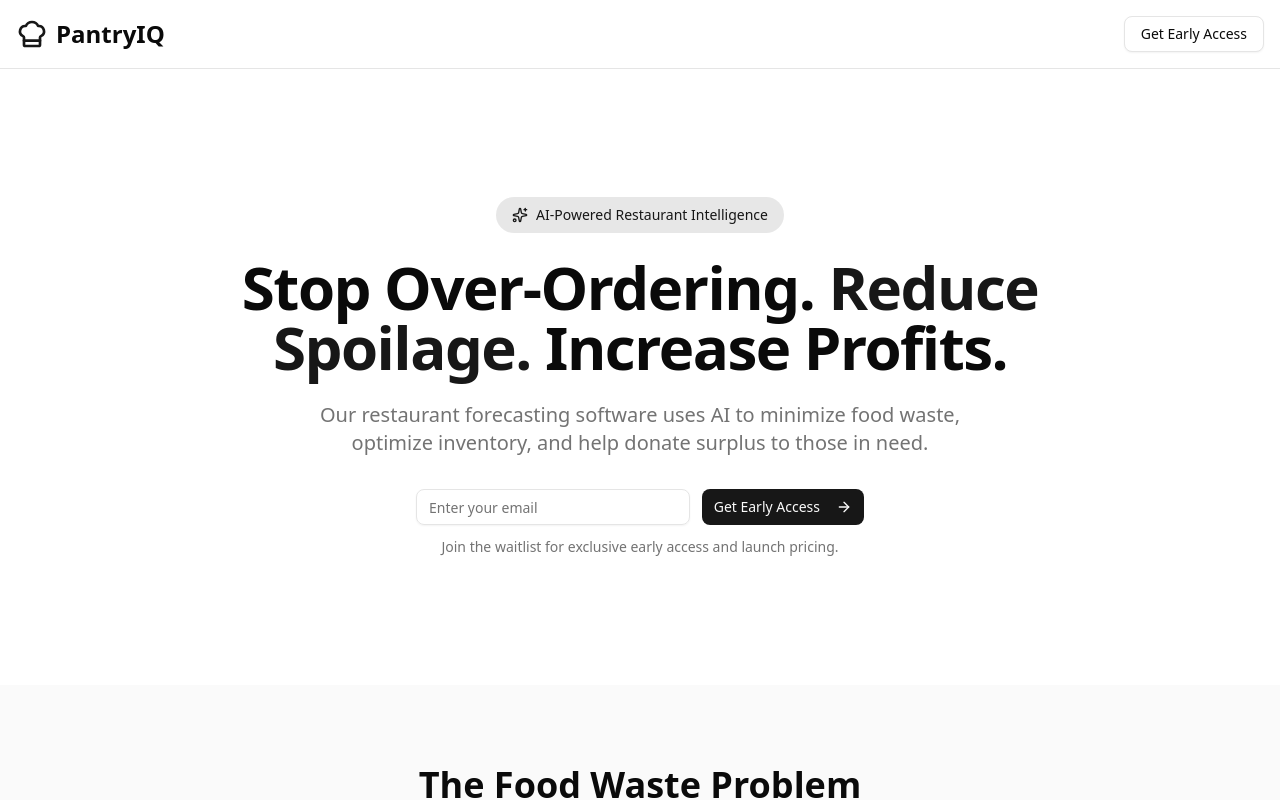
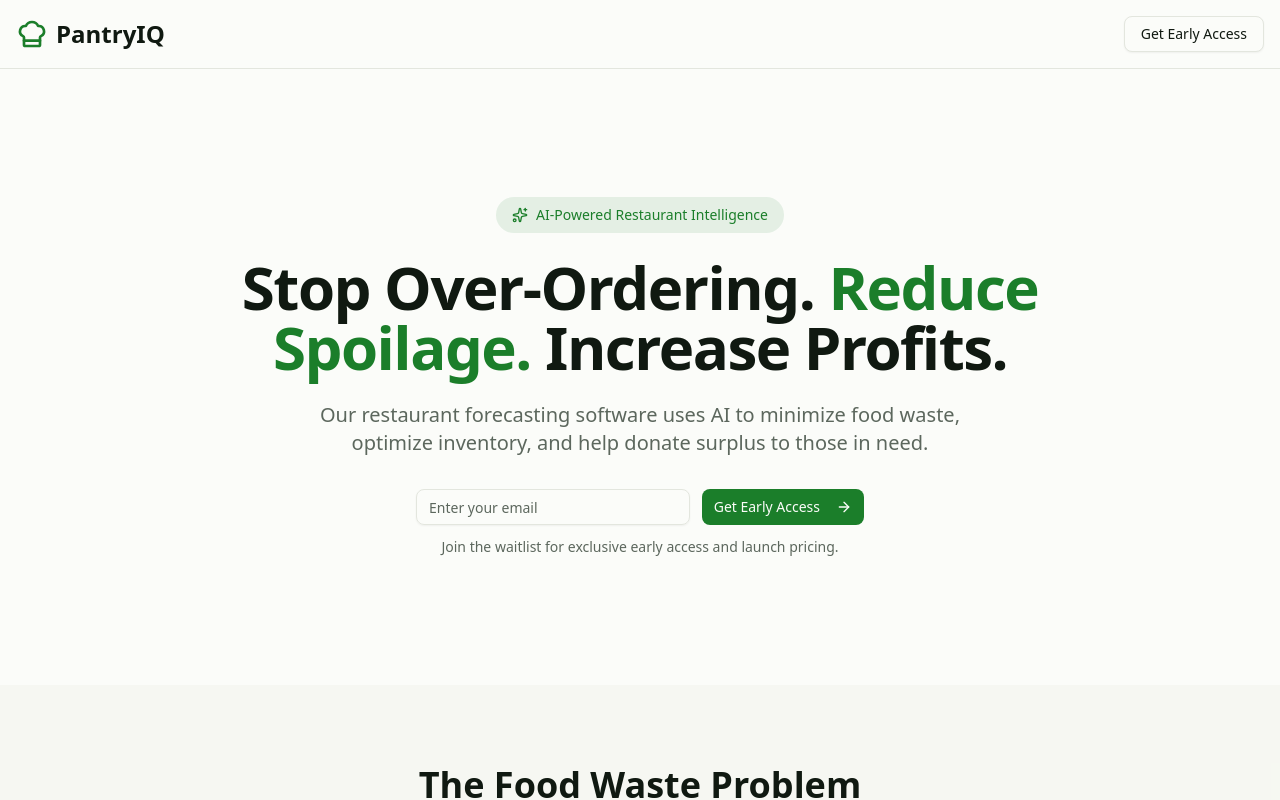
Before and after one commit to harryt04/pantry-iq-landing, a Next.js app: page / in a window 1280 px wide. Shown: the top 800 px of the page. Built offline with nearby package versions, Linux system fonts and the light colour scheme; no server answers.

Commit message:
updated color scheme

```diff
--- a/app/globals.css
+++ b/app/globals.css
@@ -49,72 +49,82 @@
 
 :root {
   --radius: 0.625rem;
-  --background: oklch(1 0 0);
-  --foreground: oklch(0.145 0 0);
+  /* Light mode - Fresh, clean restaurant theme */
+  --background: oklch(0.99 0.005 120);
+  --foreground: oklch(0.2 0.02 150);
   --card: oklch(1 0 0);
-  --card-foreground: oklch(0.145 0 0);
+  --card-foreground: oklch(0.2 0.02 150);
   --popover: oklch(1 0 0);
-  --popover-foreground: oklch(0.145 0 0);
-  --primary: oklch(0.205 0 0);
-  --primary-foreground: oklch(0.985 0 0);
-  --secondary: oklch(0.97 0 0);
-  --secondary-foreground: oklch(0.205 0 0);
-  --muted: oklch(0.97 0 0);
-  --muted-foreground: oklch(0.556 0 0);
-  --accent: oklch(0.97 0 0);
-  --accent-foreground: oklch(0.205 0 0);
+  --popover-foreground: oklch(0.2 0.02 150);
+  /* Primary: Fresh, vibrant green (sustainability & freshness) */
+  --primary: oklch(0.52 0.15 145);
+  --primary-foreground: oklch(0.99 0.005 120);
+  /* Secondary: Warm amber (warmth & community) */
+  --secondary: oklch(0.95 0.02 85);
+  --secondary-foreground: oklch(0.3 0.06 85);
+  --muted: oklch(0.96 0.01 120);
+  --muted-foreground: oklch(0.5 0.02 150);
+  --accent: oklch(0.88 0.08 85);
+  --accent-foreground: oklch(0.3 0.06 85);
+  /* Destructive: Vibrant red (waste & loss) */
   --destructive: oklch(0.577 0.245 27.325);
-  --border: oklch(0.922 0 0);
-  --input: oklch(0.922 0 0);
-  --ring: oklch(0.708 0 0);
-  --chart-1: oklch(0.646 0.222 41.116);
-  --chart-2: oklch(0.6 0.118 184.704);
-  --chart-3: oklch(0.398 0.07 227.392);
-  --chart-4: oklch(0.828 0.189 84.429);
-  --chart-5: oklch(0.769 0.188 70.08);
-  --sidebar: oklch(0.985 0 0);
-  --sidebar-foreground: oklch(0.145 0 0);
-  --sidebar-primary: oklch(0.205 0 0);
-  --sidebar-primary-foreground: oklch(0.985 0 0);
-  --sidebar-accent: oklch(0.97 0 0);
-  --sidebar-accent-foreground: oklch(0.205 0 0);
-  --sidebar-border: oklch(0.922 0 0);
-  --sidebar-ring: oklch(0.708 0 0);
+  --border: oklch(0.92 0.01 120);
+  --input: oklch(0.92 0.01 120);
+  --ring: oklch(0.52 0.15 145);
+  /* Charts: Food-themed palette */
+  --chart-1: oklch(0.52 0.15 145); /* Green - vegetables */
+  --chart-2: oklch(0.65 0.12 85); /* Amber - grains */
+  --chart-3: oklch(0.55 0.18 35); /* Orange - fruits */
+  --chart-4: oklch(0.45 0.1 180); /* Blue - water/seafood */
+  --chart-5: oklch(0.6 0.08 320); /* Purple - produce */
+  --sidebar: oklch(0.99 0.005 120);
+  --sidebar-foreground: oklch(0.2 0.02 150);
+  --sidebar-primary: oklch(0.52 0.15 145);
+  --sidebar-primary-foreground: oklch(0.99 0.005 120);
+  --sidebar-accent: oklch(0.96 0.01 120);
+  --sidebar-accent-foreground: oklch(0.2 0.02 150);
+  --sidebar-border: oklch(0.92 0.01 120);
+  --sidebar-ring: oklch(0.52 0.15 145);
 }
 
 @media (prefers-color-scheme: dark) {
   :root {
-    --background: oklch(0.145 0 0);
-    --foreground: oklch(0.985 0 0);
-    --card: oklch(0.205 0 0);
-    --card-foreground: oklch(0.985 0 0);
-    --popover: oklch(0.205 0 0);
-    --popover-foreground: oklch(0.985 0 0);
-    --primary: oklch(0.922 0 0);
-    --primary-foreground: oklch(0.205 0 0);
-    --secondary: oklch(0.269 0 0);
-    --secondary-foreground: oklch(0.985 0 0);
-    --muted: oklch(0.269 0 0);
-    --muted-foreground: oklch(0.708 0 0);
-    --accent: oklch(0.269 0 0);
-    --accent-foreground: oklch(0.985 0 0);
-    --destructive: oklch(0.704 0.191 22.216);
-    --border: oklch(1 0 0 / 10%);
-    --input: oklch(1 0 0 / 15%);
-    --ring: oklch(0.556 0 0);
-    --chart-1: oklch(0.488 0.243 264.376);
-    --chart-2: oklch(0.696 0.17 162.48);
-    --chart-3: oklch(0.769 0.188 70.08);
-    --chart-4: oklch(0.627 0.265 303.9);
-    --chart-5: oklch(0.645 0.246 16.439);
-    --sidebar: oklch(0.205 0 0);
-    --sidebar-foreground: oklch(0.985 0 0);
-    --sidebar-primary: oklch(0.488 0.243 264.376);
-    --sidebar-primary-foreground: oklch(0.985 0 0);
-    --sidebar-accent: oklch(0.269 0 0);
-    --sidebar-accent-foreground: oklch(0.985 0 0);
-    --sidebar-border: oklch(1 0 0 / 10%);
-    --sidebar-ring: oklch(0.556 0 0);
+    /* Dark mode - Sophisticated, modern restaurant theme */
+    --background: oklch(0.15 0.01 150);
+    --foreground: oklch(0.95 0.01 120);
+    --card: oklch(0.18 0.015 150);
+    --card-foreground: oklch(0.95 0.01 120);
+    --popover: oklch(0.18 0.015 150);
+    --popover-foreground: oklch(0.95 0.01 120);
+    /* Primary: Bright, fresh green (pops in dark mode) */
+    --primary: oklch(0.65 0.18 145);
+    --primary-foreground: oklch(0.15 0.02 150);
+    /* Secondary: Warm amber accent */
+    --secondary: oklch(0.25 0.02 85);
+    --secondary-foreground: oklch(0.95 0.01 120);
+    --muted: oklch(0.22 0.015 150);
+    --muted-foreground: oklch(0.65 0.02 150);
+    --accent: oklch(0.3 0.04 85);
+    --accent-foreground: oklch(0.95 0.01 120);
+    /* Destructive: Bright red for visibility */
+    --destructive: oklch(0.65 0.22 25);
+    --border: oklch(0.28 0.02 150);
+    --input: oklch(0.28 0.02 150);
+    --ring: oklch(0.65 0.18 145);
+    /* Charts: Enhanced food-themed palette for dark mode */
+    --chart-1: oklch(0.65 0.18 145); /* Bright green */
+    --chart-2: oklch(0.7 0.14 85); /* Amber */
+    --chart-3: oklch(0.68 0.2 35); /* Orange */
+    --chart-4: oklch(0.6 0.14 200); /* Blue */
+    --chart-5: oklch(0.68 0.12 320); /* Purple */
+    --sidebar: oklch(0.18 0.015 150);
+    --sidebar-foreground: oklch(0.95 0.01 120);
+    --sidebar-primary: oklch(0.65 0.18 145);
+    --sidebar-primary-foreground: oklch(0.15 0.02 150);
+    --sidebar-accent: oklch(0.22 0.015 150);
+    --sidebar-accent-foreground: oklch(0.95 0.01 120);
+    --sidebar-border: oklch(0.28 0.02 150);
+    --sidebar-ring: oklch(0.65 0.18 145);
   }
 }
 
```
